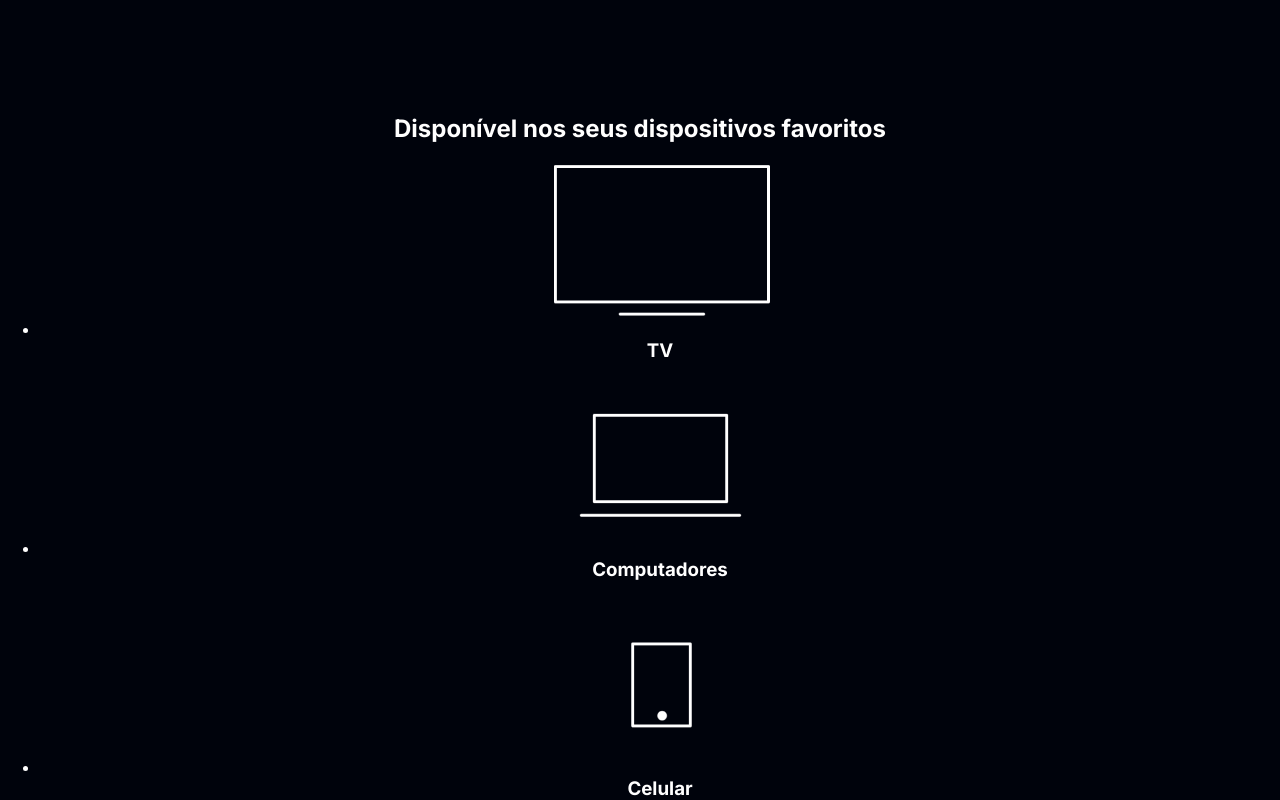
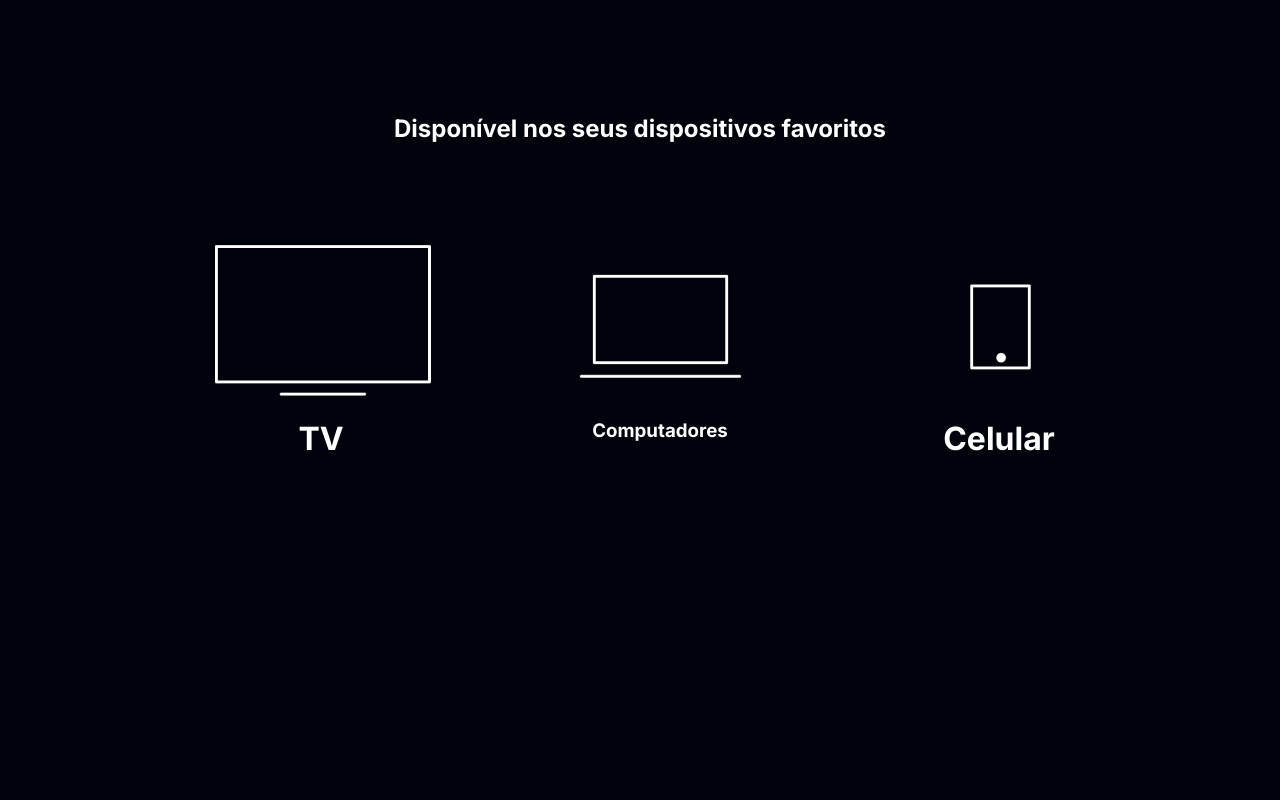
Before and after one commit to helofelix/projetoalura, a plain HTML site: page index.html in a window 1280 px wide. Shown: the part 3086-3886 px from the top of the page. After the commit the page ends 3624 px from the top, so only its background shows below. Drawn offline with Linux system fonts and the light colour scheme; files whose address does not match are found by name.

Commit message:
Add files via upload

```diff
--- a/index.html
+++ b/index.html
@@ -56,22 +56,23 @@
 
         </section>
 
-
         <section class="dispositivos">
-            <h2 class=”dispositivos_titulo”>Disponível nos seus dispositivos favoritos</h2>
-            <ul class=”dispositivos_lista”>
+            <h2 class=”dispositivos__titulo”>Disponível nos
+                seus dispositivos favoritos</h2>
+                <ul class="dispositivos__lista">
                     <li>
                 <img src="img/tv.png" alt="ícone de televisão">
-            <h3 class="lista_item">TV</h3>
+                <h3 class="lista__item">TV</h3>
                     </li>
+
                     <li>
                         <img src="img/computador.png" alt="ícone de computador">
-                    <h3 class="lista_item">Computadores</h3>
+                        <h3 class=”lista__item”>Computadores</h3>
                     </li>
+
                     <li>
                 <img src="img/celular.png" alt="ícone de celular">
-             <h3 class="lista_item">Celular</h3>
-                </li>
+                <h3 class="lista__item">Celular</h3>
                 </ul>
         </section>
 </body>
--- a/style.css
+++ b/style.css
@@ -80,11 +80,20 @@
 .container__descricao{
     padding: 2em;
  }
-.dispositivos_lista{
+.dispositivos__lista{
     display: flex;
     justify-content: center;
-    list-style-type:none;
+    list-style-type: none;
+    margin: 5em 0;
 }
-.dispositivos {
+.dispositivos{
     text-align: center;
-    }
+}
+.dispositivos__titulo{
+    font-size: 48px;
+    color:var(--branco-principal);
+}
+ .lista__item{
+    font-size: 32px;
+    color: var(--branco-principal);
+ }
```
Also changed, not shown: Logo.png (added). Lines whose indentation alone changed are shown as unchanged.
